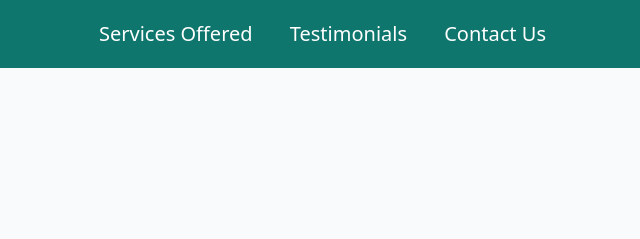
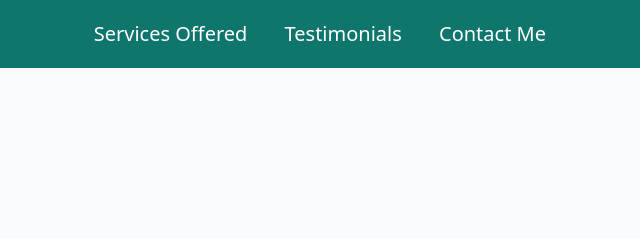
Before and after one commit to hindtag/mark-vargas, a website: page build/index.html in a window 1280 px wide. Shown: the top 239 px of the page, 526-1166 px from the left. Drawn offline with Linux system fonts and the light colour scheme.

Commit message:
portfolio finished

```diff
--- a/build/index.html
+++ b/build/index.html
@@ -25,7 +25,7 @@
                 <nav class="hidden space-x-8 text-xl md:block" aria-label="main">
                     <a href="#services" class="hover:opacity-90">Services Offered</a>
                     <a href="#testimonials" class="hover:opacity-90">Testimonials</a>
-                    <a href="#contact" class="hover:opacity-90">Contact Us</a>
+                    <a href="#contact" class="hover:opacity-90">Contact Me</a>
                 </nav>
             </div>
         </section>
```
